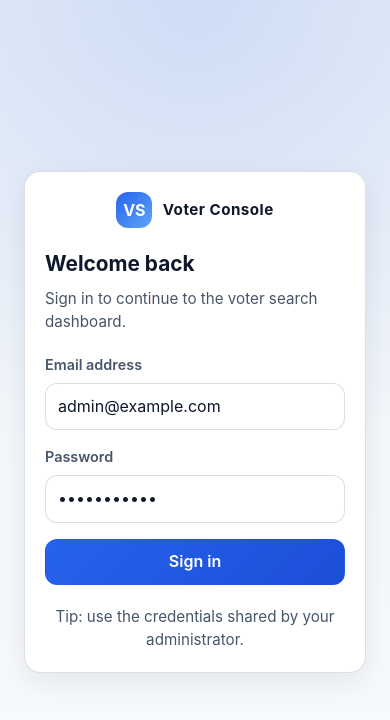
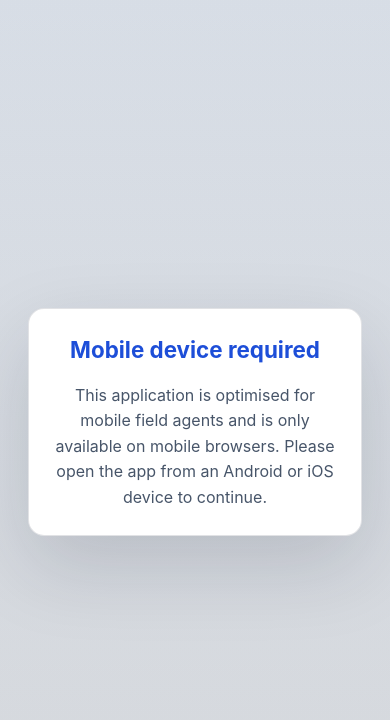
Before and after one commit to mesanjusk/ElectionFront, a React (Vite) app: page / in a window 390 px wide. Before the commit this address led to /login. Shown: the top 720 px of the page. Built offline with nearby package versions, Linux system fonts and the light colour scheme.

Commit message:
Restrict app to mobile and tighten search cards

```diff
--- a/src/main.jsx
+++ b/src/main.jsx
@@ -1,5 +1,5 @@
 // client/src/main.jsx
-import React from 'react';
+import React, { useEffect, useState } from 'react';
 import { createRoot } from 'react-dom/client';
 import {
   createBrowserRouter,
@@ -32,9 +32,51 @@ const router = createBrowserRouter(
   }
 );
 
-createRoot(document.getElementById('root')).render(
-  <RouterProvider router={router} />
-);
+const MOBILE_UA_REGEX = /android|iphone|ipad|ipod|mobile|blackberry|iemobile|opera mini/i;
+
+function isMobileDevice() {
+  if (typeof window === 'undefined') return true;
+  const ua = navigator.userAgent || navigator.vendor || window.opera || '';
+  if (MOBILE_UA_REGEX.test(ua)) {
+    return true;
+  }
+  const isTouch = 'ontouchstart' in window || navigator.maxTouchPoints > 0;
+  const isNarrow = window.innerWidth <= 900;
+  return isTouch && isNarrow;
+}
+
+function RootApp() {
+  const [isMobile, setIsMobile] = useState(() => isMobileDevice());
+
+  useEffect(() => {
+    const update = () => setIsMobile(isMobileDevice());
+    update();
+    window.addEventListener('resize', update);
+    window.addEventListener('orientationchange', update);
+    return () => {
+      window.removeEventListener('resize', update);
+      window.removeEventListener('orientationchange', update);
+    };
+  }, []);
+
+  if (!isMobile) {
+    return (
+      <div className="mobile-only" role="alert" aria-live="assertive">
+        <div className="mobile-only__card">
+          <h1 className="mobile-only__title">Mobile device required</h1>
+          <p className="mobile-only__body">
+            This application is optimised for mobile field agents and is only available on
+            mobile browsers. Please open the app from an Android or iOS device to continue.
+          </p>
+        </div>
+      </div>
+    );
+  }
+
+  return <RouterProvider router={router} />;
+}
+
+createRoot(document.getElementById('root')).render(<RootApp />);
 
 if ('serviceWorker' in navigator) {
   window.addEventListener('load', () => {
--- a/src/pages/Search.css
+++ b/src/pages/Search.css
@@ -66,24 +66,24 @@
 
 .results-list {
   display: grid;
-  gap: 1rem;
+  gap: 0.7rem;
 }
 
 .result-card {
-  border-radius: var(--radius-lg);
-  border: 1px solid var(--color-border);
+  border-radius: calc(var(--radius-lg) - 0.25rem);
+  border: 1px solid rgba(148, 163, 184, 0.25);
   background: var(--color-surface);
-  box-shadow: var(--shadow-sm);
-  padding: 1.1rem;
+  box-shadow: 0 10px 24px rgba(15, 23, 42, 0.07);
+  padding: 0.75rem 0.85rem;
   display: grid;
-  gap: 0.9rem;
+  gap: 0.65rem;
 }
 
 .result-card__header {
   display: flex;
   align-items: flex-start;
   justify-content: space-between;
-  gap: 0.8rem;
+  gap: 0.55rem;
   flex-wrap: wrap;
 }
 
@@ -132,7 +132,7 @@
 
 .result-card__title {
   margin: 0;
-  font-size: 1.1rem;
+  font-size: 1.02rem;
   font-weight: 700;
   color: var(--color-text);
 }
@@ -140,14 +140,14 @@
 .result-card__epic {
   margin: 0;
   color: var(--color-text-muted);
-  font-size: 0.9rem;
+  font-size: 0.82rem;
 }
 
 .result-card details {
   border-radius: var(--radius-md);
   background: rgba(37, 99, 235, 0.06);
-  border: 1px solid rgba(37, 99, 235, 0.14);
-  padding: 0.6rem 0.75rem;
+  border: 1px solid rgba(37, 99, 235, 0.12);
+  padding: 0.55rem 0.7rem;
 }
 
 .result-card summary {
@@ -162,14 +162,14 @@
 }
 
 .result-card pre {
-  margin: 0.75rem 0 0;
-  max-height: 240px;
+  margin: 0.6rem 0 0;
+  max-height: 220px;
   overflow: auto;
   background: #0f172a;
   color: #e2e8f0;
-  padding: 0.75rem;
+  padding: 0.65rem;
   border-radius: var(--radius-md);
-  font-size: 0.78rem;
+  font-size: 0.76rem;
 }
 
 .empty-state {
--- a/src/styles/theme.css
+++ b/src/styles/theme.css
@@ -38,6 +38,40 @@ body {
 
 #root {
   min-height: 100vh;
+}
+
+.mobile-only {
+  min-height: 100vh;
+  display: flex;
+  align-items: center;
+  justify-content: center;
+  padding: 2.5rem 1.75rem;
+  background: linear-gradient(180deg, rgba(15, 23, 42, 0.05) 0%, rgba(15, 23, 42, 0.15) 100%);
+  text-align: center;
+}
+
+.mobile-only__card {
+  max-width: 540px;
+  background: #fff;
+  border-radius: var(--radius-lg);
+  border: 1px solid rgba(15, 23, 42, 0.12);
+  box-shadow: 0 30px 80px rgba(15, 23, 42, 0.15);
+  padding: clamp(1.5rem, 5vw, 2.5rem);
+  display: grid;
+  gap: 0.9rem;
+}
+
+.mobile-only__title {
+  margin: 0;
+  font-size: clamp(1.4rem, 4vw, 1.9rem);
+  color: var(--color-primary-strong);
+}
+
+.mobile-only__body {
+  margin: 0;
+  color: var(--color-text-muted);
+  font-size: clamp(1rem, 3.4vw, 1.1rem);
+  line-height: 1.6;
 }
 
 a {
```
